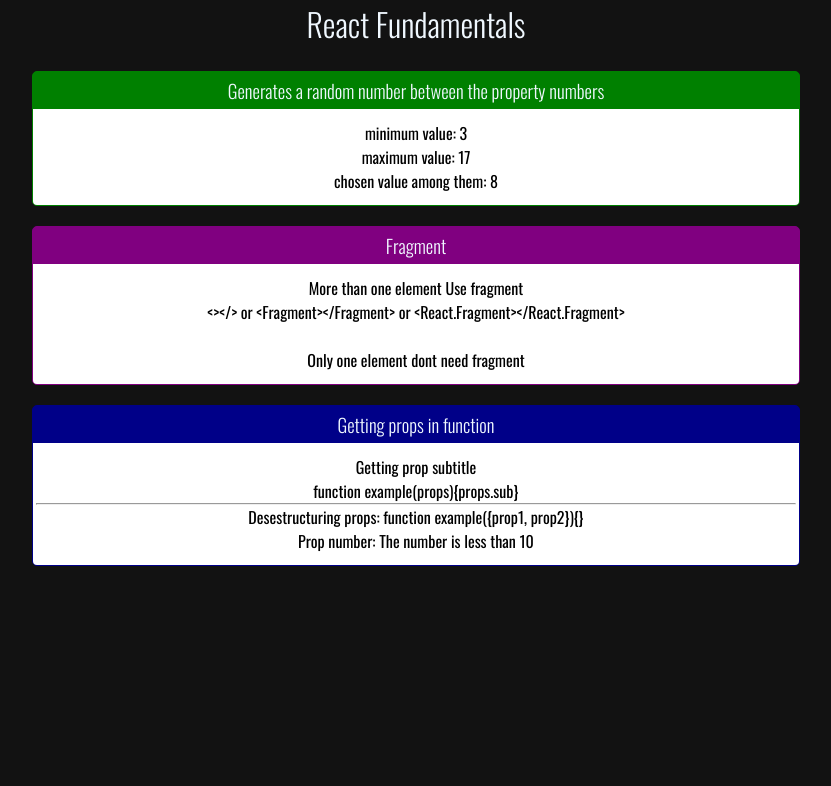
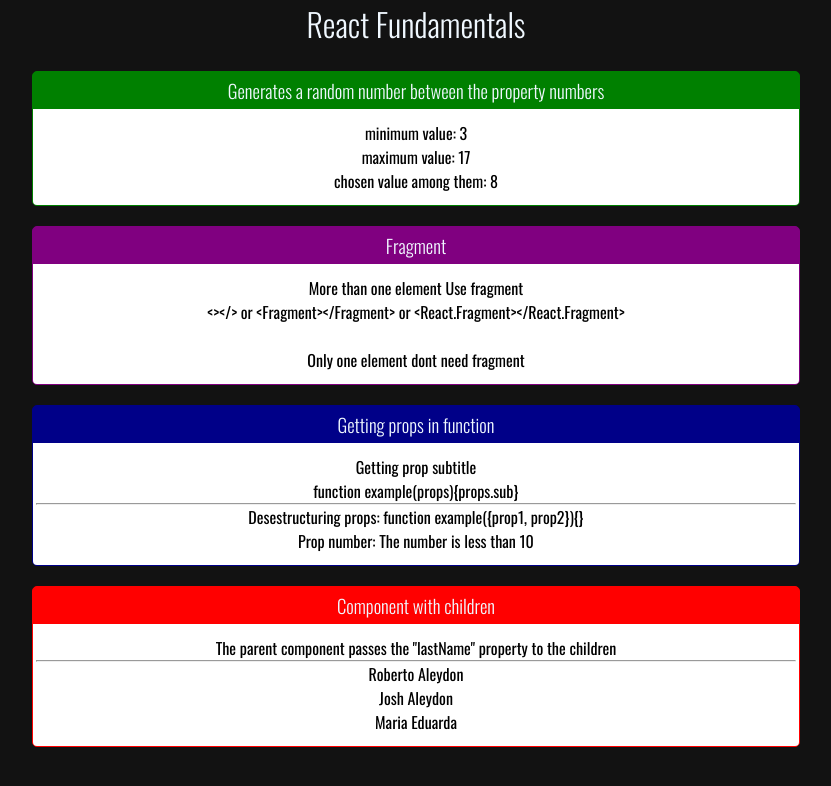
Before and after one commit to Aleydon/React-Fundamentals, a React (Create React App) app: page / in a window 1280 px wide. Shown: the top 786 px of the page, without its empty margins (224-1055 px from the left). Built offline with nearby package versions, Linux system fonts and the light colour scheme.

Commit message:
Components with children

```diff
--- a/src/App2.js
+++ b/src/App2.js
@@ -4,6 +4,8 @@
   FunctionWithParametersTwo,
 } from './components/basics/FunctionWithParameters';
 import Card from './components/layout/Card';
+import ComponentWithChildren from './components/basics/ComponentWithChildren';
+import ChildrenOfComponent from './components/basics/ChildrenOfComponent';
 
 import './style.css';
 
@@ -31,6 +33,14 @@
         <hr />
         <FunctionWithParametersTwo title="Desestructuring props" number={2} />
       </Card>
+
+      <Card color="#f00" title="Component with children">
+        <ComponentWithChildren>
+          <ChildrenOfComponent firstName="Roberto" lastName="Aleydon" />
+          <ChildrenOfComponent firstName="Josh" lastName="Aleydon" />
+          <ChildrenOfComponent firstName="Maria" lastName="Eduarda" />
+        </ComponentWithChildren>
+      </Card>
     </div>
   );
 }
--- /dev/null
+++ b/src/components/basics/ChildrenOfComponent.js
@@ -0,0 +1,14 @@
+import React from 'react';
+
+function ChildrenOfComponent({ firstName, lastName }) {
+  return (
+    <>
+      <span>
+        {firstName} {lastName}
+      </span>
+      <br />
+    </>
+  );
+}
+
+export default ChildrenOfComponent;
--- /dev/null
+++ b/src/components/basics/ComponentWithChildren.js
@@ -0,0 +1,17 @@
+import React from 'react';
+
+function ComponentWithChildren(props) {
+  return (
+    <>
+      <span>
+        The parent component passes the "lastName" property to the children
+      </span>
+      <br />
+      <hr />
+
+      {props.children}
+    </>
+  );
+}
+
+export default ComponentWithChildren;
```
